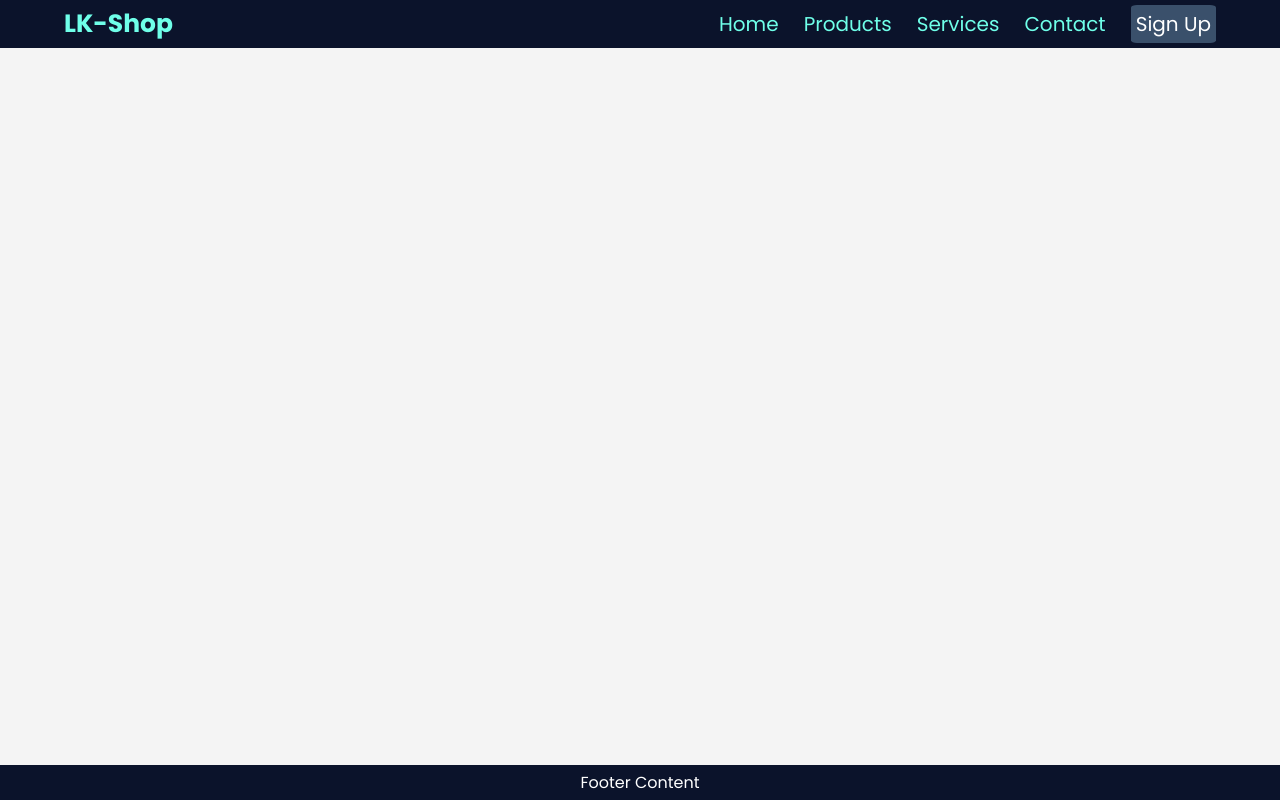
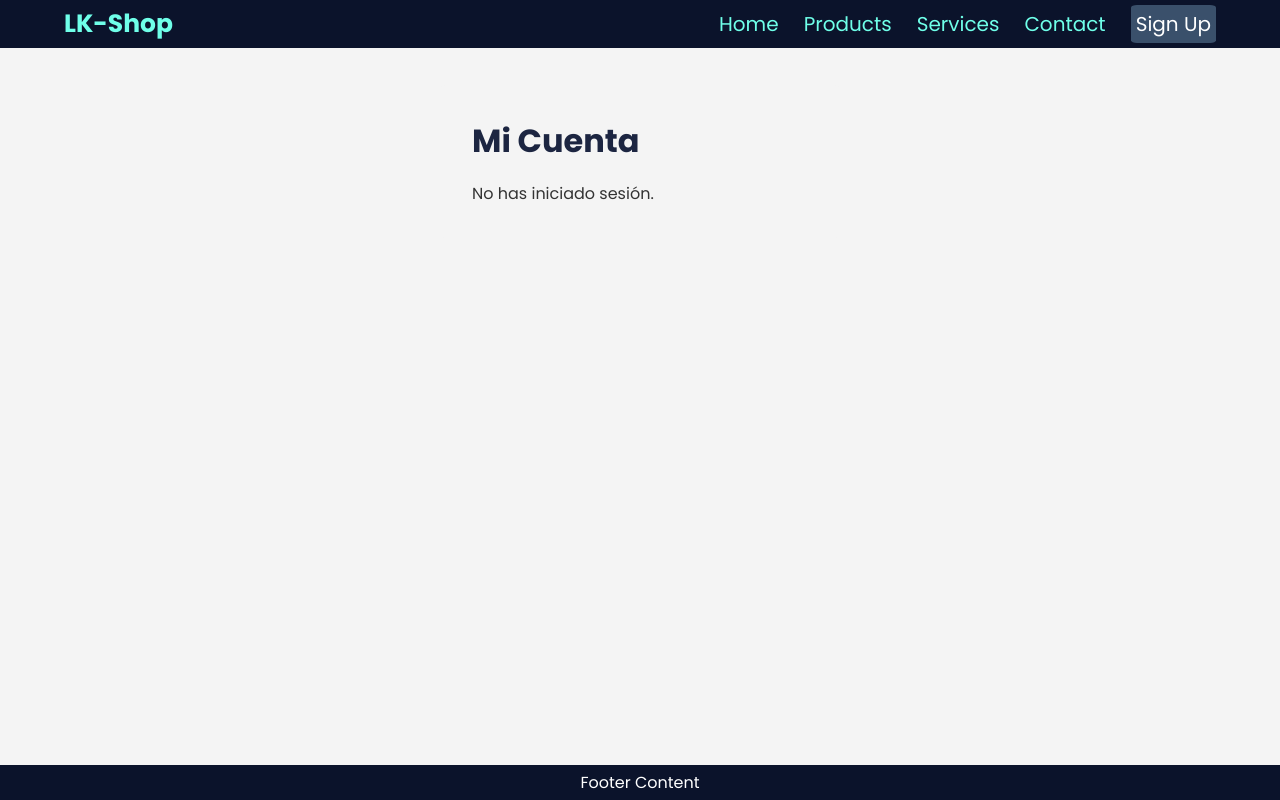
Before and after one commit to LuKarbo/Lk-Shop-React, a React (Vite) app: page /account in a window 1280 px wide. Built offline with nearby package versions, Linux system fonts and the light colour scheme.

Commit message:
Sistema de Login\Register y NavBar

```diff
--- a/index.html
+++ b/index.html
@@ -3,6 +3,7 @@
   <head>
     <meta charset="UTF-8" />
     <link rel="icon" type="image/svg+xml" href="/vite.svg" />
+    <link rel="stylesheet" href="https://cdnjs.cloudflare.com/ajax/libs/font-awesome/6.0.0-beta3/css/all.min.css">
     <meta name="viewport" content="width=device-width, initial-scale=1.0" />
     <title>LK-Shop</title>
   </head>
--- a/package.json
+++ b/package.json
@@ -10,6 +10,7 @@
     "preview": "vite preview"
   },
   "dependencies": {
+    "bcryptjs": "^2.4.3",
     "react": "^18.3.1",
     "react-dom": "^18.3.1",
     "react-router-dom": "^6.27.0"
--- a/src/App.jsx
+++ b/src/App.jsx
@@ -4,6 +4,7 @@ import Footer from "./components/Footer/Footer";
 import Navbar from "./components/Navbar/Navbar";
 import Login from "./components/Login/Login";
 import Register from "./components/Register/Register";
+import Account from './components/Account/Account';
 import './App.css';
 
 const App = () => {
@@ -19,6 +20,7 @@ const App = () => {
             <Route path="/contact" element={<div>Contact Page</div>} />
             <Route path="/login" element={<Login />} />
             <Route path="/register" element={<Register />} />
+            <Route path="/account" element={<Account />} />
           </Routes>
         </div>
         <Footer />
--- /dev/null
+++ b/src/components/Account/Account.css
@@ -0,0 +1,16 @@
+.account {
+    padding: 32px;
+    background-color: #f4f4f4;
+    border-radius: 5px;
+    max-width: 400px;
+    margin: 32px auto;
+}
+
+.account h1 {
+    color: #1C2541;
+    margin-bottom: 16px;
+}
+
+.account p {
+    color: #333;
+}
--- /dev/null
+++ b/src/components/Account/Account.jsx
@@ -0,0 +1,18 @@
+import './Account.css';
+
+const Account = () => {
+    const email = localStorage.getItem('email');
+
+    return (
+        <div className="account">
+            <h1>Mi Cuenta</h1>
+            {email ? (
+                <p>Tu email: {email}</p>
+            ) : (
+                <p>No has iniciado sesión.</p>
+            )}
+        </div>
+    );
+};
+
+export default Account;
--- a/src/components/Login/Login.jsx
+++ b/src/components/Login/Login.jsx
@@ -1,6 +1,7 @@
 import { useState } from 'react';
 import './Login.css';
 import { Link, useNavigate } from 'react-router-dom';
+import bcrypt from 'bcryptjs';
 
 const Login = () => {
     const [email, setEmail] = useState('');
@@ -8,14 +9,19 @@ const Login = () => {
     const [error, setError] = useState('');
     const navigate = useNavigate();
 
-    const handleSubmit = (e) => {
+    const handleSubmit = async (e) => {
         e.preventDefault();
 
         const storedEmail = localStorage.getItem('email');
         const storedPassword = localStorage.getItem('password');
 
-        if (email === storedEmail && password === storedPassword) {
-            navigate('/');
+        if (email === storedEmail) {
+            const match = await bcrypt.compare(password, storedPassword);
+            if (match) {
+                navigate('/');
+            } else {
+                setError('Credenciales inválidas');
+            }
         } else {
             setError('Credenciales inválidas');
         }
--- a/src/components/Navbar/Navbar.css
+++ b/src/components/Navbar/Navbar.css
@@ -72,3 +72,31 @@ a{
     padding: 5px;
     border-radius: 10%;
 }
+
+.headerNavbar .navbar .BTN-Account:hover{
+    color: white !important;
+}
+
+.headerNavbar .navbar .BTN-Account::before{
+    content: "";
+    position: absolute;
+    height: 3px;
+    background-color: #3A506B;
+    top:100%;
+    left:0;
+    width: 0;
+    transition: 0.5s;
+}
+
+.headerNavbar .navbar .BTN-Account:hover::before{
+    width: 100%;
+    background-color: white;
+}
+
+.headerNavbar .navbar .BTN-CloseAccount{
+    color: white !important;
+}
+
+.headerNavbar .navbar .BTN-CloseAccount:hover{
+    color: red !important;
+}
--- a/src/components/Navbar/Navbar.jsx
+++ b/src/components/Navbar/Navbar.jsx
@@ -1,7 +1,23 @@
-import { Link } from 'react-router-dom';
+import { Link, useNavigate } from 'react-router-dom';
+import { useEffect, useState } from 'react';
 import "./Navbar.css";
 
 const Navbar = () => {
+    const [isLoggedIn, setIsLoggedIn] = useState(false);
+    const navigate = useNavigate();
+
+    useEffect(() => {
+        const email = localStorage.getItem('email');
+        setIsLoggedIn(!!email);
+    }, []);
+
+    const handleLogout = () => {
+        localStorage.removeItem('email');
+        localStorage.removeItem('password');
+        setIsLoggedIn(false);
+        navigate('/login');
+    };
+
     return (
         <div className="headerNavbar">
             <Link to="/" className="logo">LK-Shop</Link>
@@ -10,10 +26,19 @@ const Navbar = () => {
                 <Link to="/products" className="BTN-Pages">Products</Link>
                 <Link to="/services" className="BTN-Pages">Services</Link>
                 <Link to="/contact" className="BTN-Pages">Contact</Link>
-                <Link to="/login" className="BTN-Login">Sign Up</Link>
+                {isLoggedIn ? (
+                    <>
+                        <Link to="/account" className="BTN-Account">Mi Cuenta</Link>
+                        <Link to="#" onClick={handleLogout} className="BTN-CloseAccount">
+                            <i className="fa-solid fa-door-open"></i>
+                        </Link>
+                    </>
+                ) : (
+                    <Link to="/login" className="BTN-Login">Sign Up</Link>
+                )}
             </nav>
         </div>
     );
-}
+};
 
 export default Navbar;
--- a/src/components/Register/Register.jsx
+++ b/src/components/Register/Register.jsx
@@ -1,6 +1,7 @@
 import { useState } from 'react';
 import '../Login/Login.css';
 import { Link, useNavigate } from 'react-router-dom';
+import bcrypt from 'bcryptjs';
 
 const Register = () => {
     const [name, setName] = useState('');
@@ -10,15 +11,17 @@ const Register = () => {
     const [error, setError] = useState('');
     const navigate = useNavigate();
 
-    const handleSubmit = (e) => {
+    const handleSubmit = async (e) => {
         e.preventDefault();
         if (password !== confirmPassword) {
-            setError('Las contraseñas deben de ser iguales');
+            setError('Las contraseñas no coinciden');
             return;
         }
 
+        const hashedPassword = await bcrypt.hash(password, 10);
+
         localStorage.setItem('email', email);
-        localStorage.setItem('password', password);
+        localStorage.setItem('password', hashedPassword);
 
         navigate('/login');
     };
```
Also changed, not shown: 1 other file (tests, documents, lock files or other folders).
